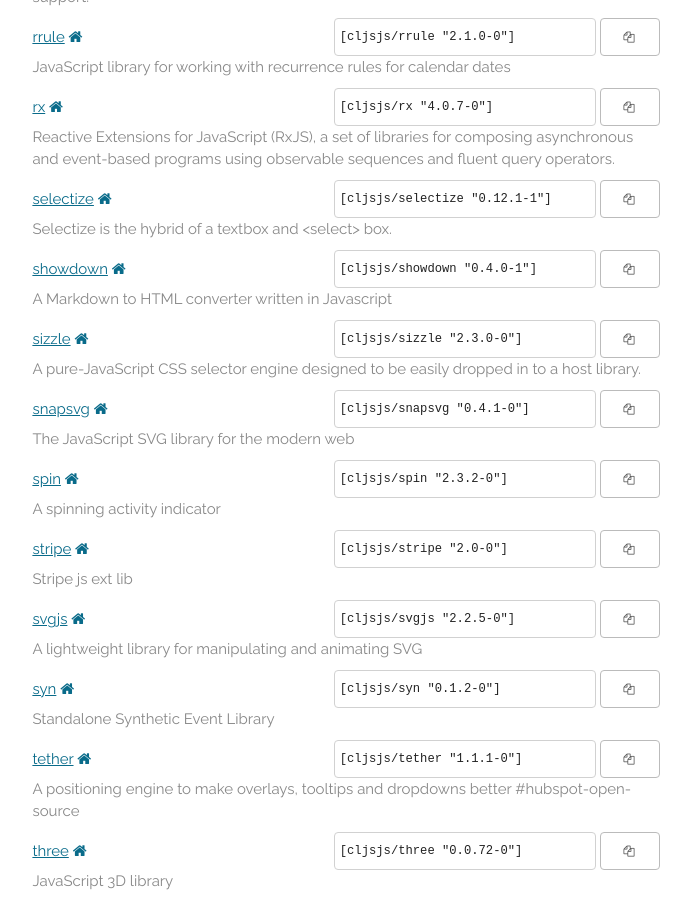
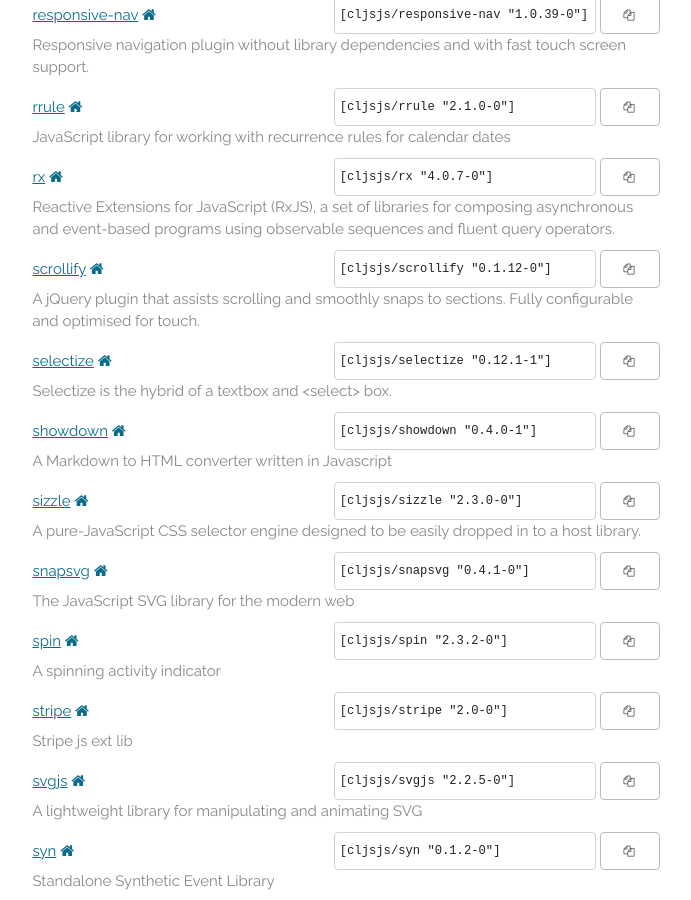
Before and after one commit to cljsjs/cljsjs.github.io, a Jekyll site: the page built from index.markdown, in a window 1280 px wide and 900 px high, scrolled down 11376 px. Shown: the whole window, without its empty margins (294-985 px from the left). Built offline with Jekyll 4.4.1, drawn with Linux system fonts in a browser that asks for light colours; nearby versions of some CDN libraries; comment, search, counter and statistics services are not loaded; some of the changed text lies outside the part shown.

Commit message:
Automatic update

```diff
--- a/_includes/packages.html
+++ b/_includes/packages.html
@@ -792,6 +792,15 @@
     <p class="description">Simple library for handling keyboard shortcuts in Javascript</p>
   </li>
   <li>
+    <a href="https://clojars.org/cljsjs/msgpack-lite">msgpack-lite</a>
+    <a href="https://github.com/kawanet/msgpack-lite" target="new"><i class="fa fa-home"></i></a>
+    <span class="clojars">
+      <input type="text" value='[cljsjs/msgpack-lite "0.1.16-0"]'/>
+      <button data-clipboard-text='[cljsjs/msgpack-lite "0.1.16-0"]'><i class="fa fa-copy"></i></button>
+    </span>
+    <p class="description">Fast pure JavaScript MessagePack encoder and decoder</p>
+  </li>
+  <li>
     <a href="https://clojars.org/cljsjs/mui">mui</a>
     <a href="https://www.muicss.com" target="new"><i class="fa fa-home"></i></a>
     <span class="clojars">
@@ -1278,6 +1287,15 @@
     <p class="description">Reactive Extensions for JavaScript (RxJS), a set of libraries for composing asynchronous and event-based programs using observable sequences and fluent query operators.</p>
   </li>
   <li>
+    <a href="https://clojars.org/cljsjs/scrollify">scrollify</a>
+    <a href="https://github.com/lukehaas/Scrollify" target="new"><i class="fa fa-home"></i></a>
+    <span class="clojars">
+      <input type="text" value='[cljsjs/scrollify "0.1.12-0"]'/>
+      <button data-clipboard-text='[cljsjs/scrollify "0.1.12-0"]'><i class="fa fa-copy"></i></button>
+    </span>
+    <p class="description">A jQuery plugin that assists scrolling and smoothly snaps to sections. Fully configurable and optimised for touch.</p>
+  </li>
+  <li>
     <a href="https://clojars.org/cljsjs/selectize">selectize</a>
     <a href="http://brianreavis.github.io/selectize.js/" target="new"><i class="fa fa-home"></i></a>
     <span class="clojars">
```
